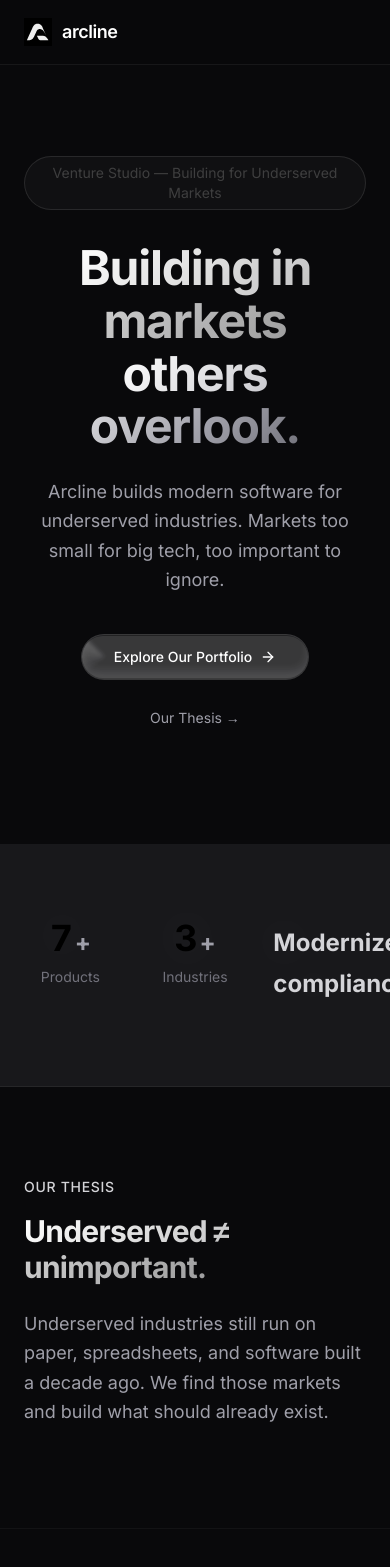
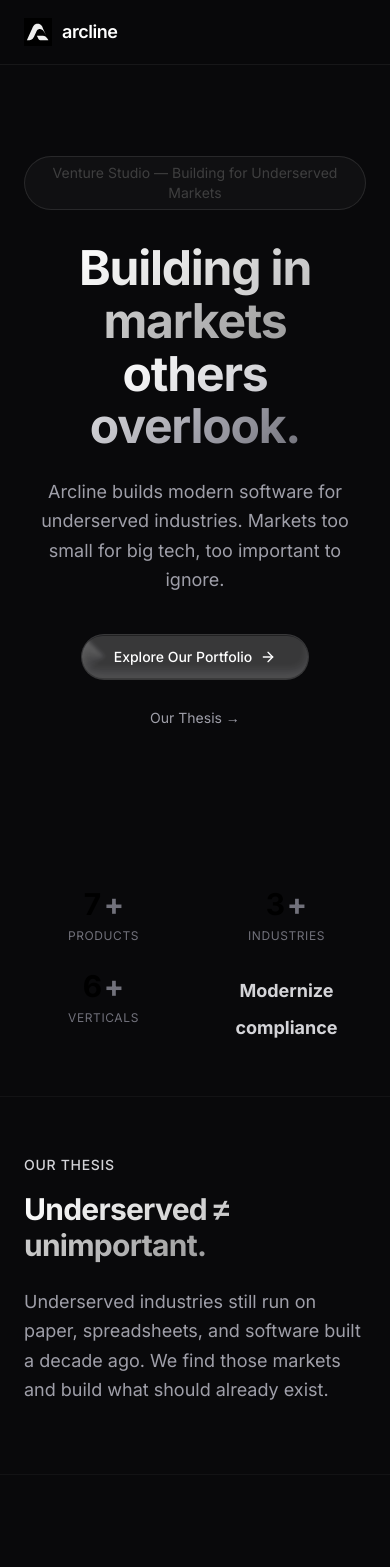
Before and after one commit to nolanterry/nolan-ventures, a Next.js app: page / in a window 390 px wide. Shown: the top 1567 px of the page. Built offline with nearby package versions, Linux system fonts and the light colour scheme.

Commit message:
Fix stats layout: remove bg-dark-light, 2x2 grid on mobile, tighter padding

```diff
--- a/app/page.tsx
+++ b/app/page.tsx
@@ -184,28 +184,29 @@
       </AuroraBackground>
 
       {/* Stats */}
-      <section className="py-20 border-b border-white/[0.06] bg-dark-light">
-        <div className="max-w-6xl mx-auto px-6">
+      <section className="py-12 md:py-16 border-b border-white/[0.04]">
+        <div className="max-w-4xl mx-auto px-6">
           <BlurFade delay={0.1}>
-            <div className="grid grid-cols-3 gap-8 md:gap-12">
+            <div className="grid grid-cols-2 md:grid-cols-4 gap-6 md:gap-10">
               {[
                 { value: 7, suffix: "+", label: "Products" },
                 { value: 3, suffix: "+", label: "Industries" },
-                { value: 1, suffix: "", label: "Mission" },
+                { value: 6, suffix: "+", label: "Verticals" },
+                { value: 1, suffix: "", label: "Mission", text: "Modernize compliance" },
               ].map((stat) => (
                 <div key={stat.label} className="text-center">
-                  <div className="text-4xl md:text-5xl font-bold stat-glow">
-                    {stat.label === "Mission" ? (
-                      <span className="text-2xl md:text-3xl text-zinc-300">Modernize compliance</span>
+                  <div className="text-3xl md:text-4xl font-bold text-white">
+                    {stat.text ? (
+                      <span className="text-lg md:text-xl text-zinc-300">{stat.text}</span>
                     ) : (
                       <>
                         <NumberTicker value={stat.value} delay={0.3} />
-                        <span className="text-zinc-400 text-2xl md:text-3xl">{stat.suffix}</span>
+                        <span className="text-zinc-500">{stat.suffix}</span>
                       </>
                     )}
                   </div>
-                  {stat.label !== "Mission" && (
-                    <p className="text-sm text-zinc-500 mt-2">{stat.label}</p>
+                  {!stat.text && (
+                    <p className="text-xs text-zinc-500 mt-1.5 uppercase tracking-wider">{stat.label}</p>
                   )}
                 </div>
               ))}
@@ -215,7 +216,7 @@
       </section>
 
       {/* Thesis */}
-      <section id="thesis" className="py-24">
+      <section id="thesis" className="py-16 md:py-20">
         <div className="max-w-4xl mx-auto px-6">
           <BlurFade delay={0.1}>
             <p className="text-sm font-medium text-brand-light uppercase tracking-wider mb-4">
```
